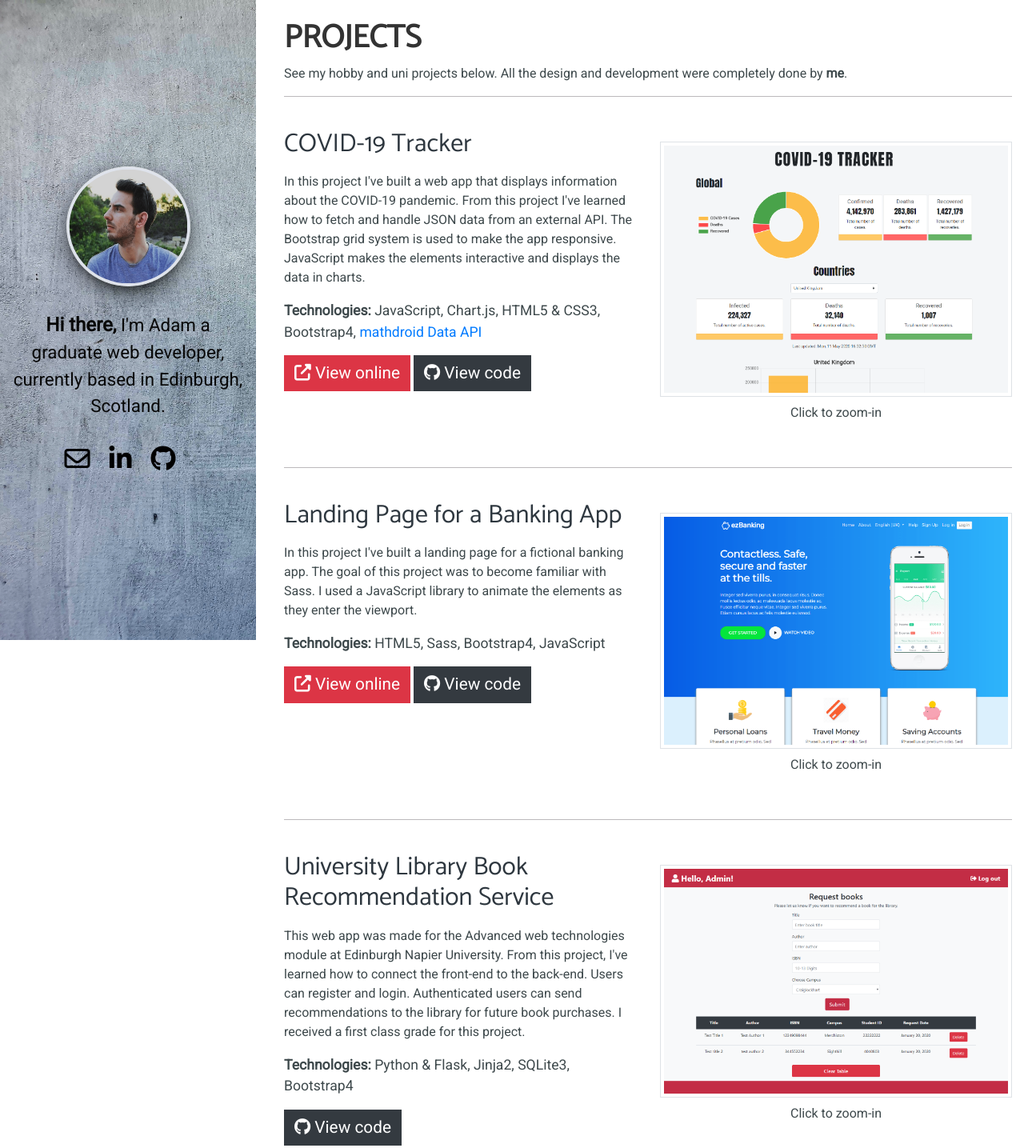
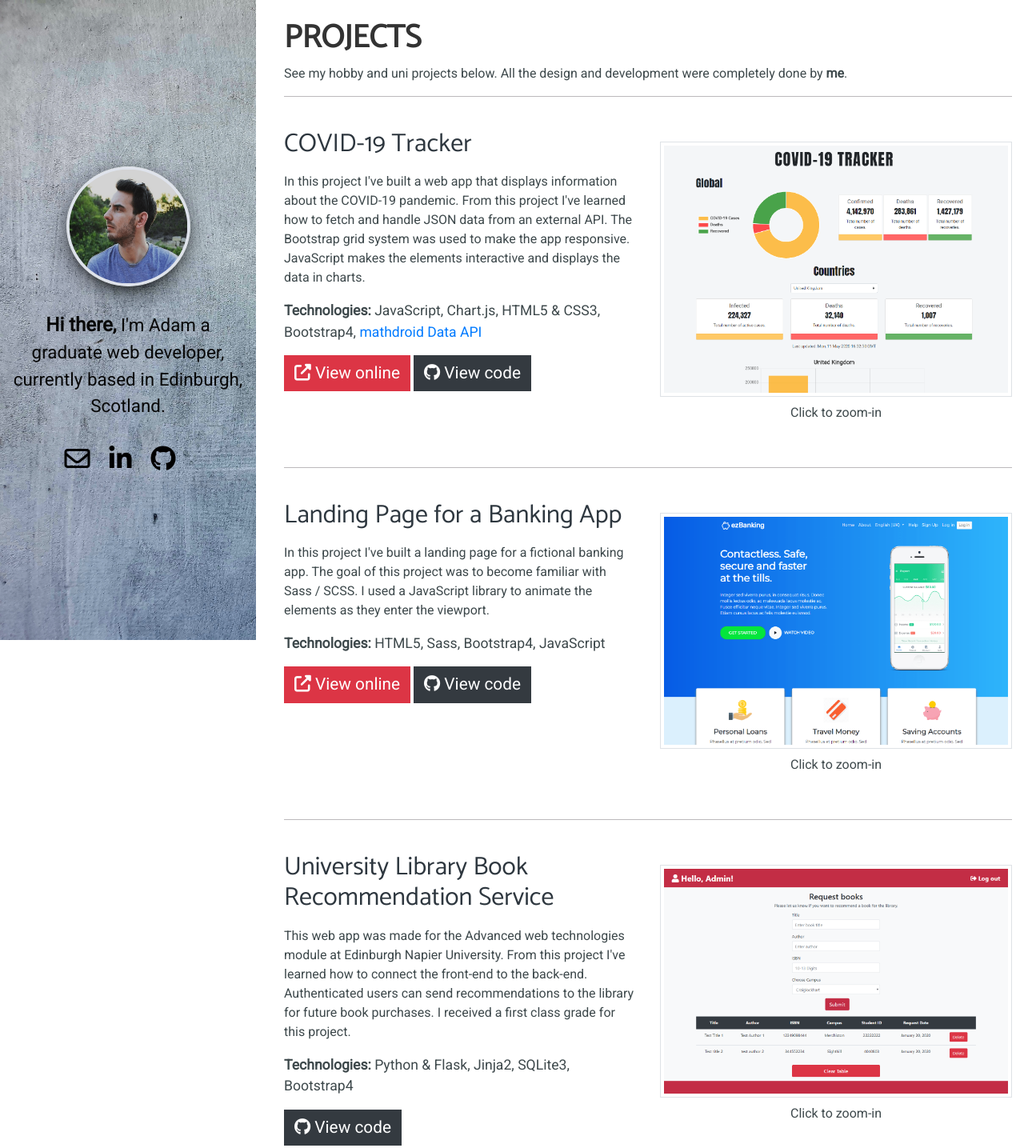
Before and after one commit to bertusrocky/portfolio, a plain HTML site: page index.html in a window 1280 px wide. Shown: the top 1435 px of the page at 80% size. Drawn offline with nearby package versions, Linux system fonts and the light colour scheme.

Commit message:
text update2

```diff
--- a/index.html
+++ b/index.html
@@ -48,7 +48,7 @@
           <div class="row mt-4">
             <div class="col-md-6">
               <h2 class="pb-2">COVID-19 Tracker</h2>
-              <p>In this project I've built a web app that displays information about the COVID-19 pandemic. From this project I've learned how to fetch and handle JSON data from an external API. The Bootstrap grid system is used to make the app responsive. JavaScript makes the elements interactive and displays the data in charts. </p>
+              <p>In this project I've built a web app that displays information about the COVID-19 pandemic. From this project I've learned how to fetch and handle JSON data from an external API. The Bootstrap grid system was used to make the app responsive. JavaScript makes the elements interactive and displays the data in charts. </p>
              <p class="tech"><strong>Technologies: </strong>JavaScript, Chart.js, HTML5 & CSS3, Bootstrap4, <a href="https://github.com/mathdroid/covid-19-api" target="_blank">mathdroid Data API</a></p>
              <a href="https://bertusrocky.github.io/coronatracker/" target="_blank" class="btn btn-danger"><i class="fas fa-external-link-alt"></i> View online</a>
              <a href="https://github.com/bertusrocky/coronatracker" target="_blank" class="btn btn-dark"><i class="fab fa-github"></i> View code</a>
@@ -72,7 +72,7 @@
         <div class="row mt-4">
           <div class="col-md-6">
             <h2 class="pb-2">Landing Page for a Banking App</h2>
-            <p>In this project I've built a landing page for a fictional banking app. The goal of this project was to become familiar with Sass. I used a JavaScript library to animate the elements as they enter the viewport.</p>
+            <p>In this project I've built a landing page for a fictional banking app. The goal of this project was to become familiar with Sass / SCSS. I used a JavaScript library to animate the elements as they enter the viewport.</p>
            <p class="tech"><strong>Technologies: </strong>HTML5, Sass, Bootstrap4, JavaScript</p>
            <a href="https://bertusrocky.github.io/bank_landingpage/" target="_blank" class="btn btn-danger"><i class="fas fa-external-link-alt"></i> View online</a>
            <a href="https://github.com/bertusrocky/bank_landingpage" target="_blank" class="btn btn-dark"><i class="fab fa-github"></i> View code</a>
@@ -96,7 +96,7 @@
       <div class="row mt-4">
         <div class="col-md-6">
           <h2 class="pb-2">University Library Book Recommendation Service</h2>
-          <p>This web app was made for the Advanced web technologies module at Edinburgh Napier University. From this project, I've learned how to connect the front-end to the back-end. Users can register and login. Authenticated users can send recommendations to the library for future book purchases. I received a first class grade for this project.</p>
+          <p>This web app was made for the Advanced web technologies module at Edinburgh Napier University. From this project I've learned how to connect the front-end to the back-end. Authenticated users can send recommendations to the library for future book purchases. I received a first class grade for this project.</p>
          <p class="tech"><strong>Technologies: </strong>Python & Flask, Jinja2, SQLite3, Bootstrap4</p>
          <a href="https://github.com/bertusrocky/uni_coursework" target="_blank" class="btn btn-dark"><i class="fab fa-github"></i> View code</a>
       </div>
```
